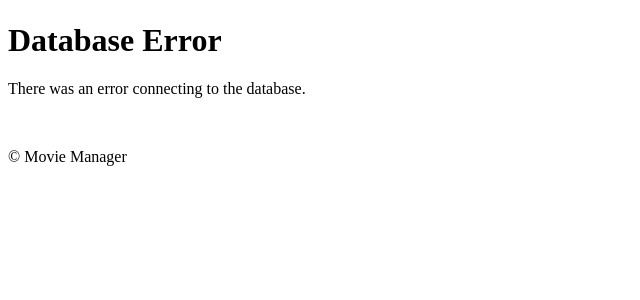
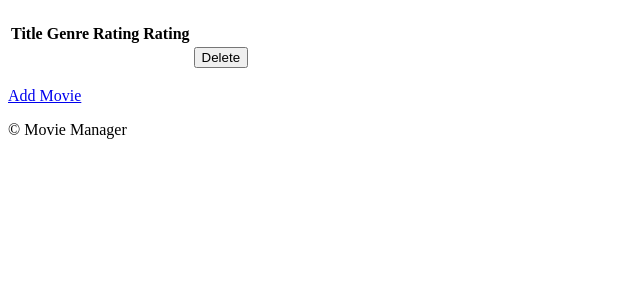
Before and after one commit to upnept/unit1project, a PHP site: page /test.html in a window 1280 px wide. Shown: the part 58-358 px from the top of the page, without its empty margins (0-640 px from the left). Run offline with PHP 8.4, Linux system fonts and the light colour scheme.

Commit message:
movies page

```diff
--- a/test.html
+++ b/test.html
@@ -9,11 +9,32 @@
     <body>
         <header><h1>Movie Manager</h1></header>
 
-        <main>
-            <h1>Database Error</h1>
-            <p>There was an error connecting to the database.</p>
-            <p>&nbsp;</p>
-        </main>
+        <section>
+            <!-- display movies -->
+            <table>
+                <tr>
+                    <th>Title</th>
+                    <th>Genre</th>
+                    <th>Rating</th>
+                    <th>Rating</th>
+                </tr>
+
+                <?php foreach ($movies as $movie) : ?>
+                <tr>
+                    <td><?php echo $movie['title']; ?></td>
+                    <td><?php echo $movie['genre']; ?></td>
+                    <td><?php echo $movie['rating']; ?></td>
+                    <td><?php echo $movie['year']; ?></td>
+                    <td><form action="delete_movie.php" method="post">
+                        <input type="hidden" name="movie_id"
+                            value="<?php echo $movies['movieID']; ?>">
+                        <input type="submit" value="Delete">
+                    </form></td>
+                </tr>
+                <?php endforeach; ?>
+            </table>
+            <p><a href="add_movie_form.php">Add Movie</a></p>
+        </section>
 
         <footer>
             <p>&copy; Movie Manager</p>
```
Also changed, not shown: index.php (+29 -0 lines).
